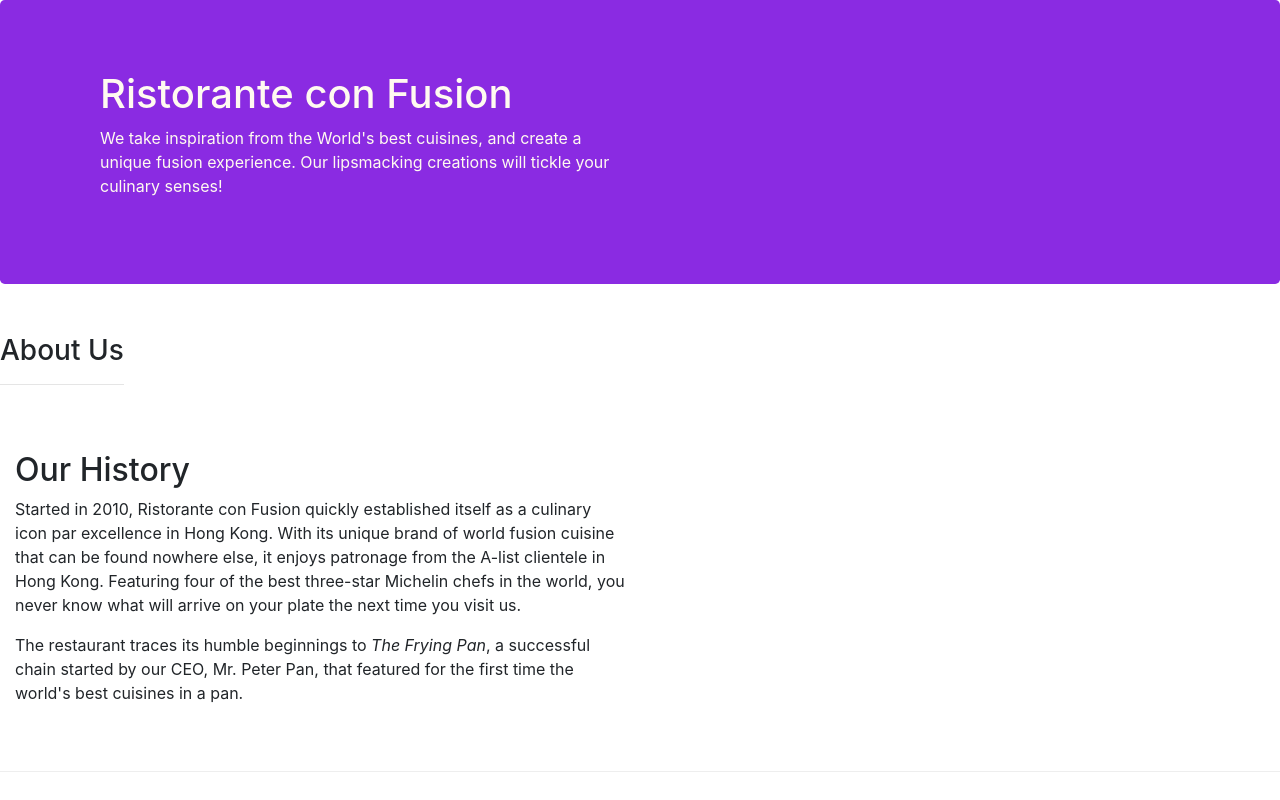
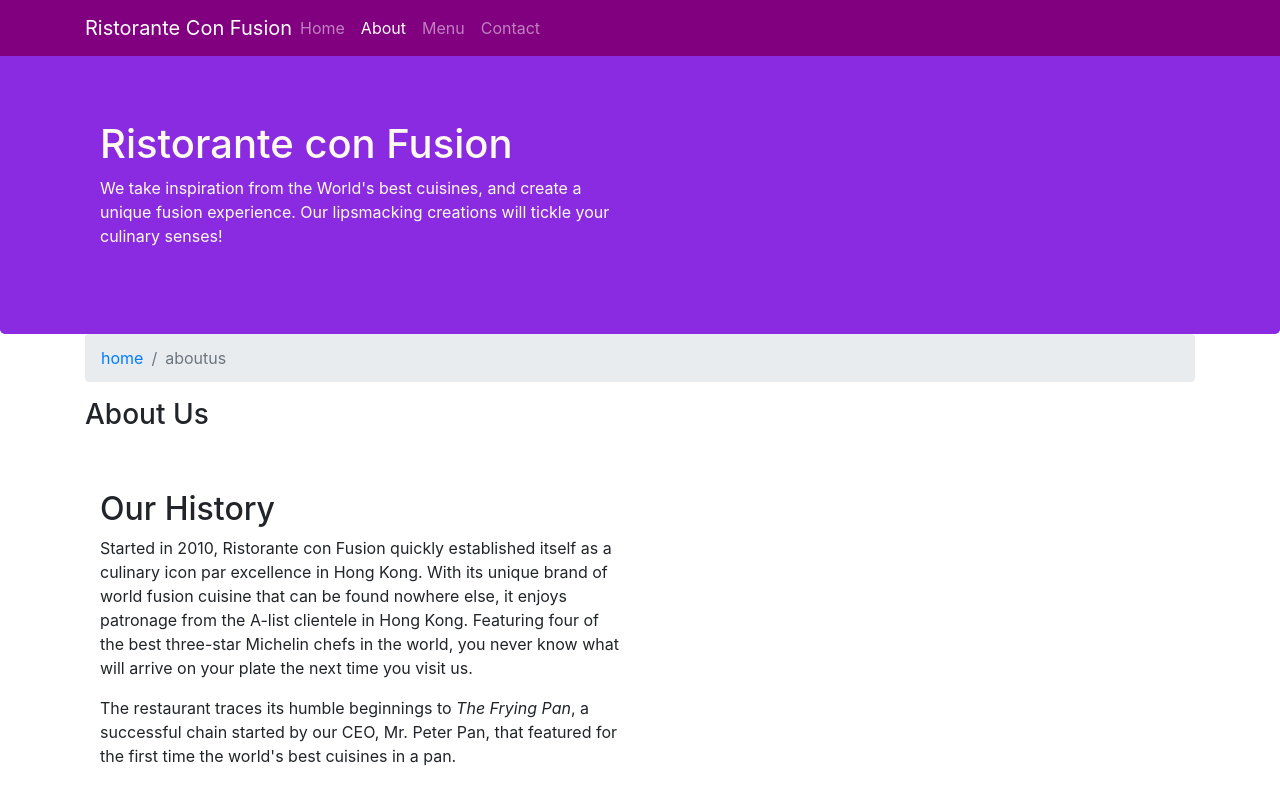
Before and after one commit to baldmonkey1/bootstrap, a website: page aboutus.html in a window 1280 px wide. Shown: the top 800 px of the page. Drawn offline with nearby package versions, Linux system fonts and the light colour scheme.

Commit message:
nav and breadcrumbs

```diff
--- a/aboutus.html
+++ b/aboutus.html
@@ -13,6 +13,21 @@
 </head>
 
 <body>
+    <nav class="navbar navbar-dark navbar-expand-sm fixed-top">
+        <div class="container">
+            <button class="navbar-toggler" type="button" data-toggle="collapse" data-target="#navbar">
+                <span class="navbar-toggler-icon"></span>
+            </button>
+        <a class="navbar-brand mr-auto" href="./index.html">Ristorante Con Fusion</a>
+        <div class="collapse navbar-collapse" id="navbar">
+        <ul class="navbar-nav mr-auto">
+            <li class="nav-item"><a class ="nav-link"href="./index.html">Home</a></li>
+            <li class="nav-item"><a class ="nav-link active"href="./aboutus.html">About</a></li>
+            <li class="nav-item"><a class ="nav-link"href="#">Menu</a></li>
+            <li class="nav-item"><a class ="nav-link"href="#">Contact</a></li>
+        </ul>
+        </div>
+    </nav>
 
     <header class="jumbotron">
         <div class="container">
@@ -27,11 +42,14 @@
         </div>
     </header>
 
-    <div class="row row-content">
+    <div class="container">
+        <ol class="col-12 breadcrumb">
+        <li class="breadcrumb-item"><a href="./index.html">home</a></li>
+        <li class="breadcrumb-item active">aboutus</li>
+        </ol>
         <div>
             <div>
                <h3>About Us</h3>
-               <hr>
             </div>
         </div>
 
@@ -67,7 +85,7 @@
                 <div class="col-4 offset-1 col-sm-2">
                     <h5>Links</h5>
                     <ul class="list-unstyled">
-                        <li><a href="#">Home</a></li>
+                        <li><a href="./index.html">Home</a></li>
                         <li><a href="#">About</a></li>
                         <li><a href="#">Menu</a></li>
                         <li><a href="#">Contact</a></li>
--- a/css/styles.css
+++ b/css/styles.css
@@ -28,3 +28,12 @@
     margin: 0px;
     color: black;
 }
+
+body{
+    padding: 50px 0px 0px 0px;
+    z-index: 0;
+}
+
+.navbar-dark{
+    background-color:purple;
+}
```
Also changed, not shown: index.html (+20 -1 lines).
